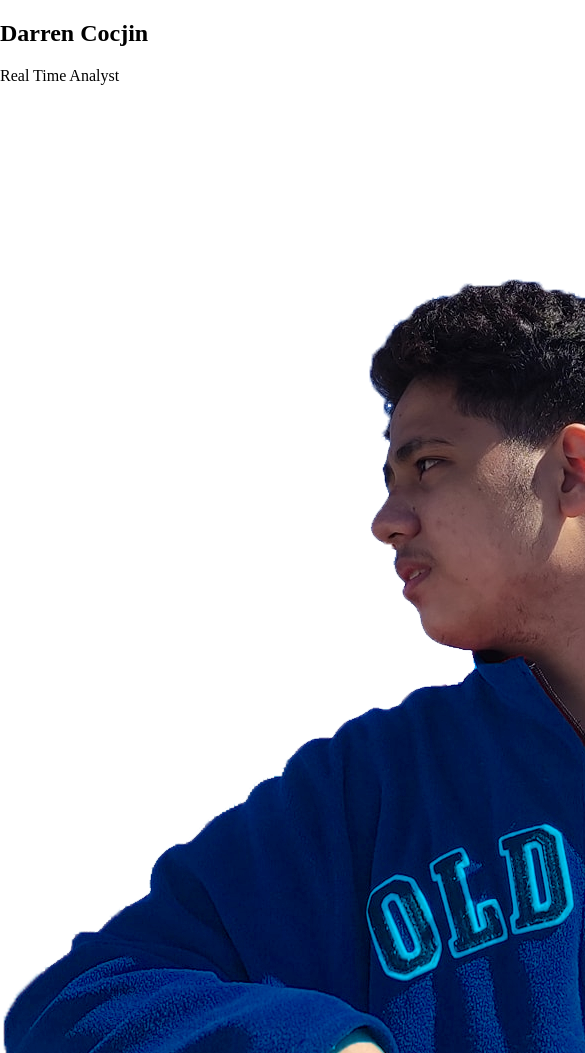
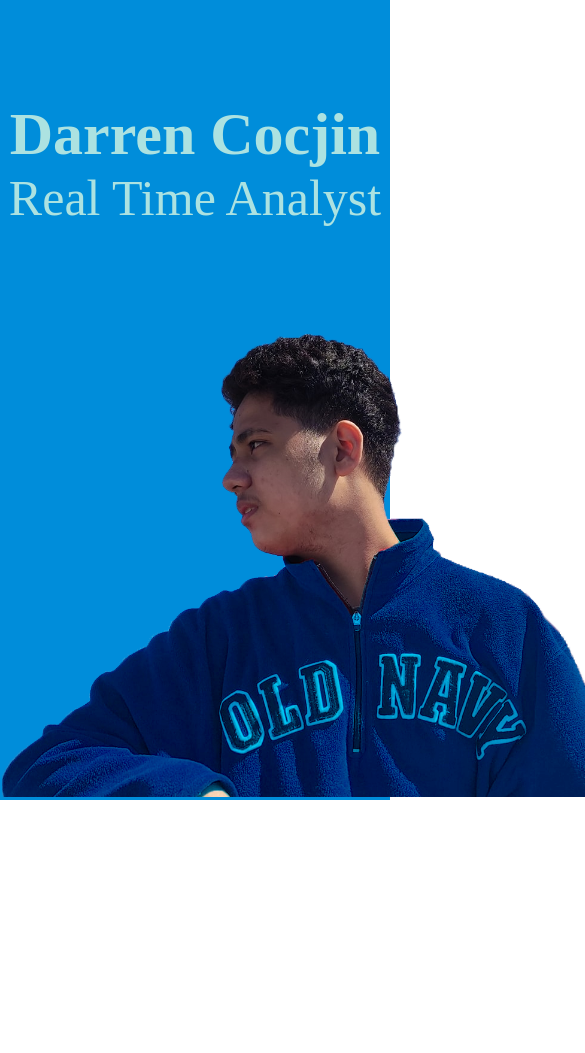
Before and after one commit to DarsTheVillain/Capstone_Portfolio, a plain HTML site: page index.html in a window 390 px wide. Shown: the top 1053 px of the page, 585 px wide, since content can reach past the window. After the commit the page ends 844 px from the top, so only its background shows below. Drawn offline with Linux system fonts and the light colour scheme.

Commit message:
Update style.css
Include media query for max screen width 576px.

```diff
--- a/css/style.css
+++ b/css/style.css
@@ -141,3 +141,38 @@ body{
         grid-column: span 2;
     }
 }
+
+@media (max-width: 576px){
+    .container{
+        background-color: #008dda;
+        height: 800px;
+        grid-template-columns: 10% 20% 70%;
+        grid-template-rows: 230px 170px 50%;
+    }
+
+    .col-item > img{
+        height: 570px;
+        width: auto;
+    }
+    .Header{
+        order: 1;
+        grid-column-start: 2;
+        grid-column-end: 4;
+        margin: 0px;
+        text-align: center;
+        z-index: 1;
+    }
+    .HeaderName{
+        padding-top: 100px;
+        font-size: 60px;
+        color: #ace2e1;
+        grid-column: 2;
+    }
+    .RTA{
+        font-size: 50px;
+        color: #ace2e1;
+    }
+    .blank{
+        grid-column: span 2;
+    }
+}
```
